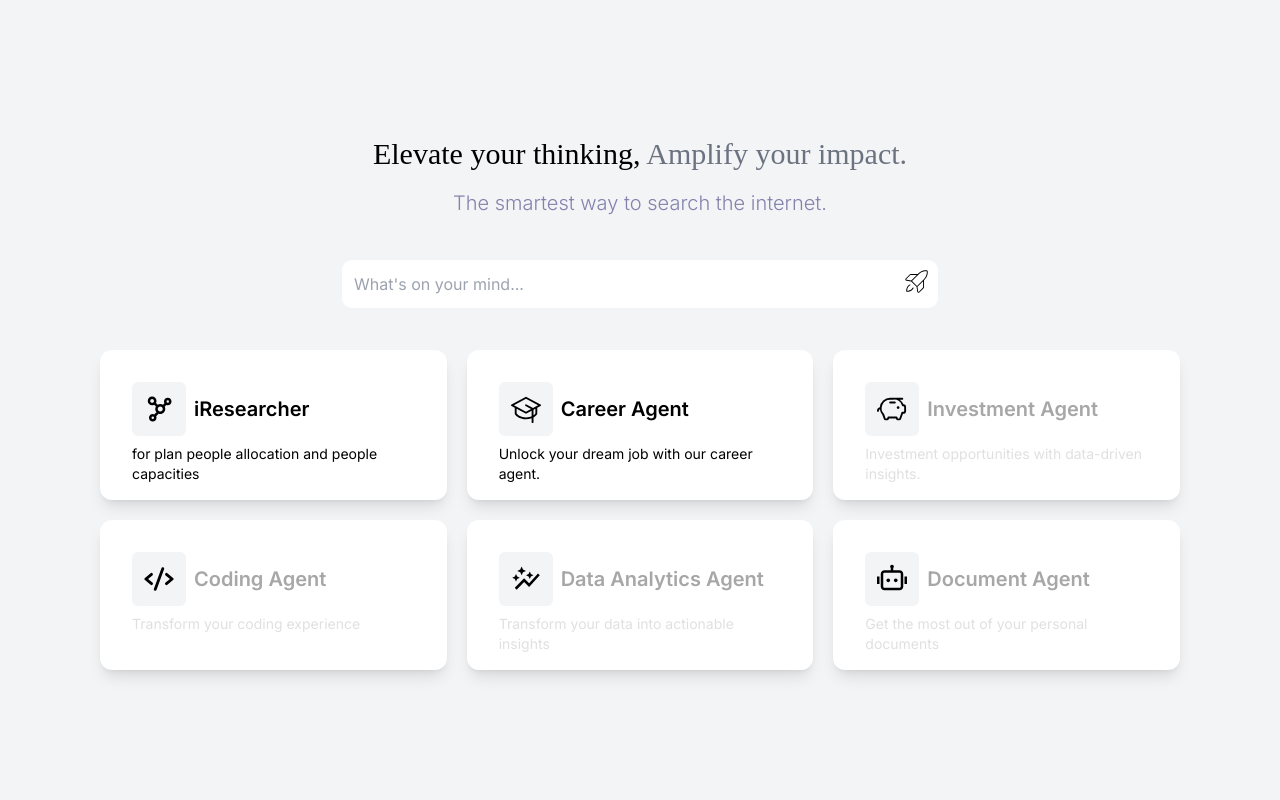
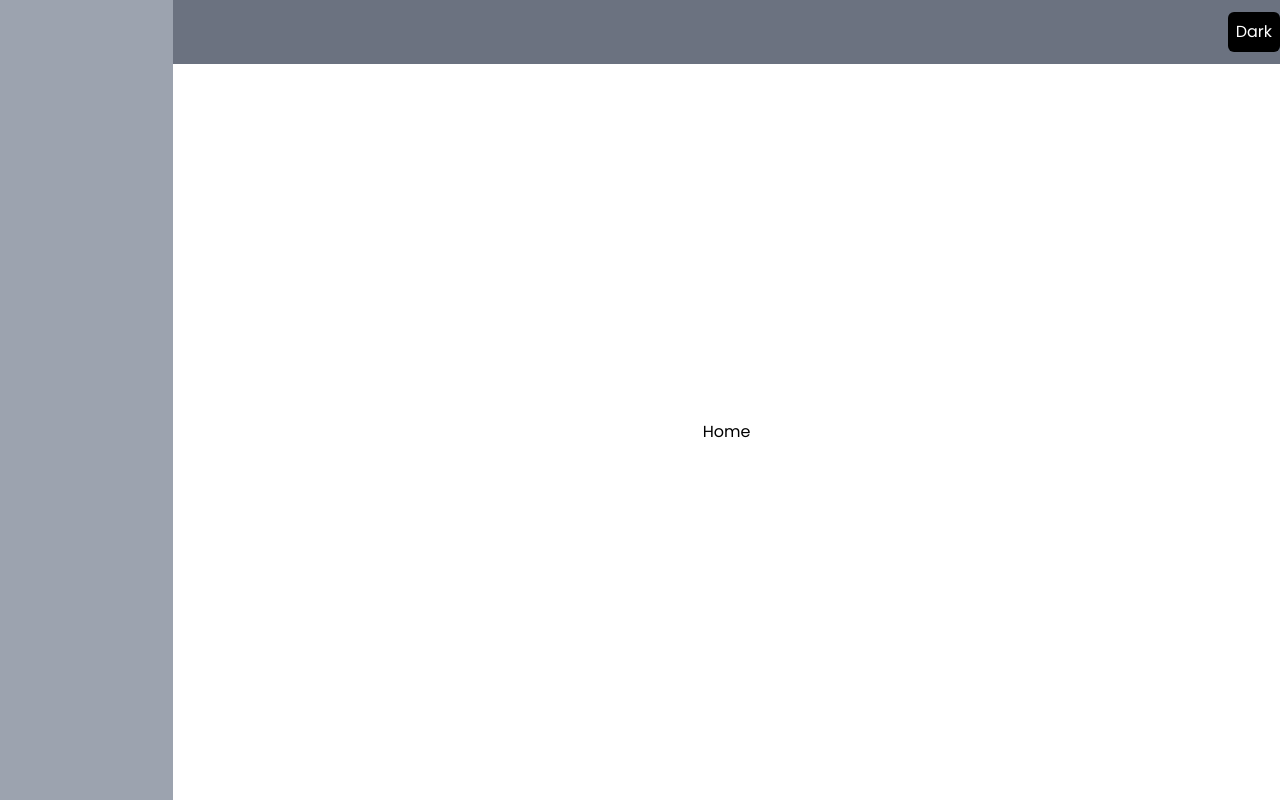
Before and after one commit to HrishikShaji/elevatics-ai, a Next.js app: page / in a window 1280 px wide. Built offline with nearby package versions, Linux system fonts and the light colour scheme.

Commit message:
changed theme logic

```diff
--- a/app/components/BackGround.tsx
+++ /dev/null
@@ -1,18 +0,0 @@
-"use client";
-
-import { useTheme } from "../contexts/ThemeContext";
-
-export const BackGround = () => {
-  const { getTheme } = useTheme();
-  return (
-    <div
-      style={{
-        backgroundColor: getTheme().primary.backgroundColor,
-      }}
-      className="h-screen w-full absolute -z-20"
-    >
-      <div className="radial-gradientone h-[500px] blur-[250px] w-[500px] -z-10 rounded-full absolute top-10 right-0"></div>
-      <div className="radial-gradienttwo h-[200px] blur-[150px] w-[200px] -z-10 rounded-full absolute bottom-10 left-10"></div>
-    </div>
-  );
-};
--- /dev/null
+++ b/app/components/HomeContainer.tsx
@@ -0,0 +1,17 @@
+"use client";
+
+import { useTheme } from "../contexts/ThemeContext";
+
+const HomeContainer = () => {
+	const { theme } = useTheme();
+	return (
+		<div
+			style={{ backgroundColor: theme.primary.backgroundColor }}
+			className="h-full w-full flex items-center p-10 justify-center"
+		>
+			<h1 style={{ color: theme.primary.textColor }}>Home</h1>
+		</div>
+	);
+};
+
+export default HomeContainer;
--- /dev/null
+++ b/app/components/Navbar.tsx
@@ -0,0 +1,29 @@
+"use client";
+
+import { useTheme } from "../contexts/ThemeContext";
+
+const Navbar = () => {
+	const { themeName, toggleTheme } = useTheme();
+	return (
+		<div className="w-full h-[70px] bg-gray-500 flex justify-between items-center">
+			<div></div>
+			{themeName === "dark" ? (
+				<button
+					className="p-2 rounded-md bg-black text-white"
+					onClick={() => toggleTheme("light")}
+				>
+					Light
+				</button>
+			) : (
+				<button
+					className="p-2 rounded-md bg-black text-white"
+					onClick={() => toggleTheme("dark")}
+				>
+					Dark
+				</button>
+			)}
+		</div>
+	);
+};
+
+export default Navbar;
--- /dev/null
+++ b/app/components/Sidebar.tsx
@@ -0,0 +1,5 @@
+const Sidebar = () => {
+	return <div className="w-[200px] h-full bg-gray-400"></div>;
+};
+
+export default Sidebar;
--- a/app/contexts/ThemeContext.tsx
+++ b/app/contexts/ThemeContext.tsx
@@ -30,10 +30,10 @@ type ThemeColors = {
 };
 
 interface ThemeData {
-  setTheme: Dispatch<SetStateAction<Theme>>;
-  getTheme: () => ThemeColors;
-  theme: Theme;
+	theme: ThemeColors;
+	toggleTheme: (theme: Theme) => void;
 	isSideBarOpen: boolean;
+	themeName: Theme;
 	setIsSideBarOpen: Dispatch<SetStateAction<boolean>>;
 }
 
@@ -61,10 +61,6 @@ export const ThemeColors = {
 	textTernary: "",
 };
 
-export const ThemeProvider = ({ children }: ThemeProviderProps) => {
-  const [theme, setTheme] = useState<Theme>("light");
-  const [isSideBarOpen, setIsSideBarOpen] = useState(false);
-
 const darkTheme: ThemeColors = {
 	primary: { backgroundColor: "black", textColor: "white" },
 	secondary: { backgroundColor: "#171717", textColor: "white" },
@@ -89,34 +85,27 @@ export const ThemeProvider = ({ children }: ThemeProviderProps) => {
 	unSelectedSubTitle: { color: "#E0E0E0" },
 	input: { borderColor: "#E5E0DF", textColor: "black" },
 };
+export const ThemeProvider = ({ children }: ThemeProviderProps) => {
+	const [theme, setTheme] = useState<ThemeColors>(lightTheme);
+	const [themeName, setThemeName] = useState<Theme>("light");
+	const [isSideBarOpen, setIsSideBarOpen] = useState(false);
 
-  function getTheme() {
-    let themeObj: ThemeColors = {
-      primary: { backgroundColor: "", textColor: "" },
-      secondary: { backgroundColor: "", textColor: "" },
-      ternary: { backgroundColor: "", textColor: "" },
-      button: { backgroundColor: "", textColor: "" },
-      border: { color: "" },
-      selectedTitle: { color: "" },
-      unSelectedTitle: { color: "" },
-      selectedSubTitle: { color: "" },
-      unSelectedSubTitle: { color: "" },
-      input: { borderColor: "", textColor: "" },
-    };
-    if (theme === "dark") {
-      themeObj = darkTheme;
+	function toggleTheme(theme: Theme) {
+		if (theme === "light") {
+			setTheme(lightTheme);
+			setThemeName("light");
 		} else {
-      themeObj = lightTheme;
+			setTheme(darkTheme);
+			setThemeName("dark");
 		}
-    return themeObj;
 	}
 
 	const themeData: ThemeData = {
-    setTheme,
-    getTheme,
+		toggleTheme,
 		theme,
 		setIsSideBarOpen,
 		isSideBarOpen,
+		themeName,
 	};
 
 	return (
--- a/app/layout.tsx
+++ b/app/layout.tsx
@@ -1,9 +1,15 @@
 import type { Metadata } from "next";
-import { Inter } from "next/font/google";
+import { Poppins } from "next/font/google";
 import "./globals.css";
 import { ThemeProvider } from "./contexts/ThemeContext";
+import Sidebar from "./components/Sidebar";
+import Navbar from "./components/Navbar";
 
-const inter = Inter({ subsets: ["latin"] });
+const poppins = Poppins({
+	subsets: ["latin"],
+	weight: ["100", "200", "300", "400", "500", "600", "700", "800", "900"],
+	display: "swap",
+});
 
 export const metadata: Metadata = {
 	title: "Create Next App",
@@ -17,9 +23,17 @@ export default function RootLayout({
 }>) {
 	return (
 		<html lang="en">
+			<body className={poppins.className}>
 				<ThemeProvider>
-        <body className={inter.className}>{children}</body>
+					<div className="flex h-screen">
+						<Sidebar />
+						<div className="flex flex-col w-full h-full">
+							<Navbar />
+							<div className=" h-full">{children}</div>
+						</div>
+					</div>
 				</ThemeProvider>
+			</body>
 		</html>
 	);
 }
--- a/app/page.tsx
+++ b/app/page.tsx
@@ -1,10 +1,5 @@
-import Image from "next/image";
-import { Hero } from "./components/Hero";
+import HomeContainer from "./components/HomeContainer";
 
 export default function Home() {
-	return (
-		<main className="h-screen w-full relative">
-			<Hero />
-		</main>
-	);
+	return <HomeContainer />;
 }
```
Also changed, not shown: 1 other file (tests, documents, lock files or other folders). Lines whose indentation alone changed are shown as unchanged.
